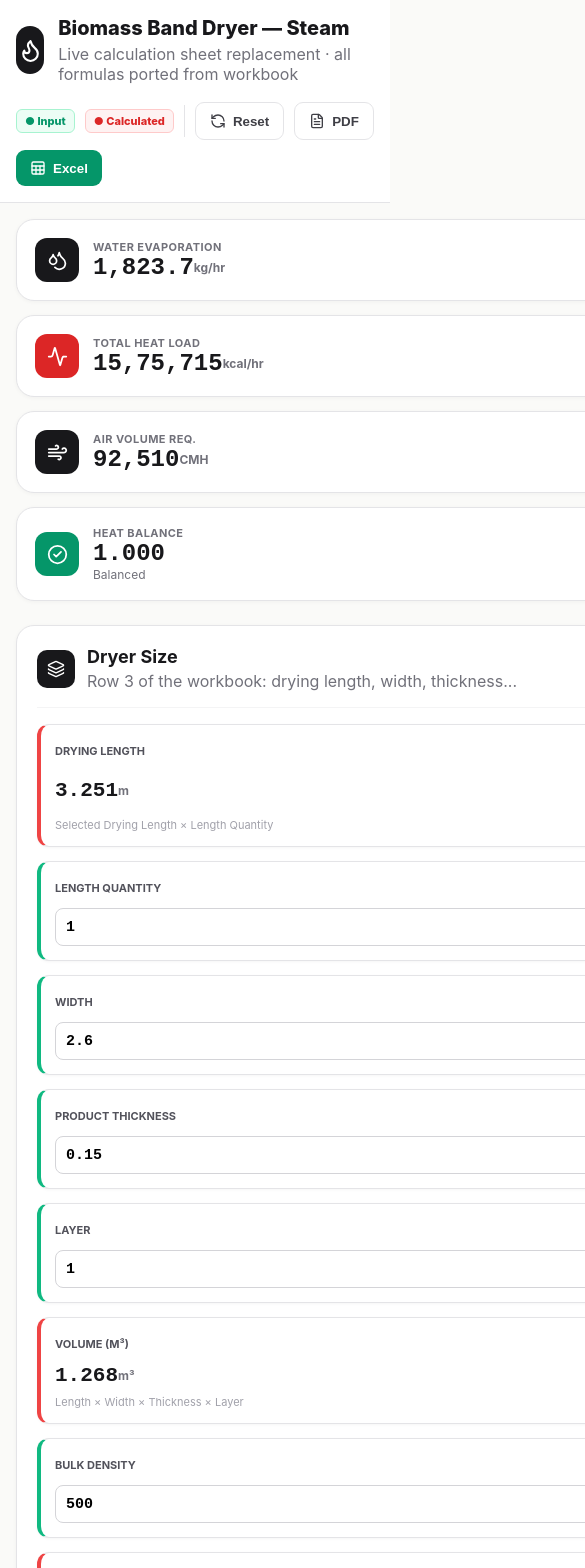
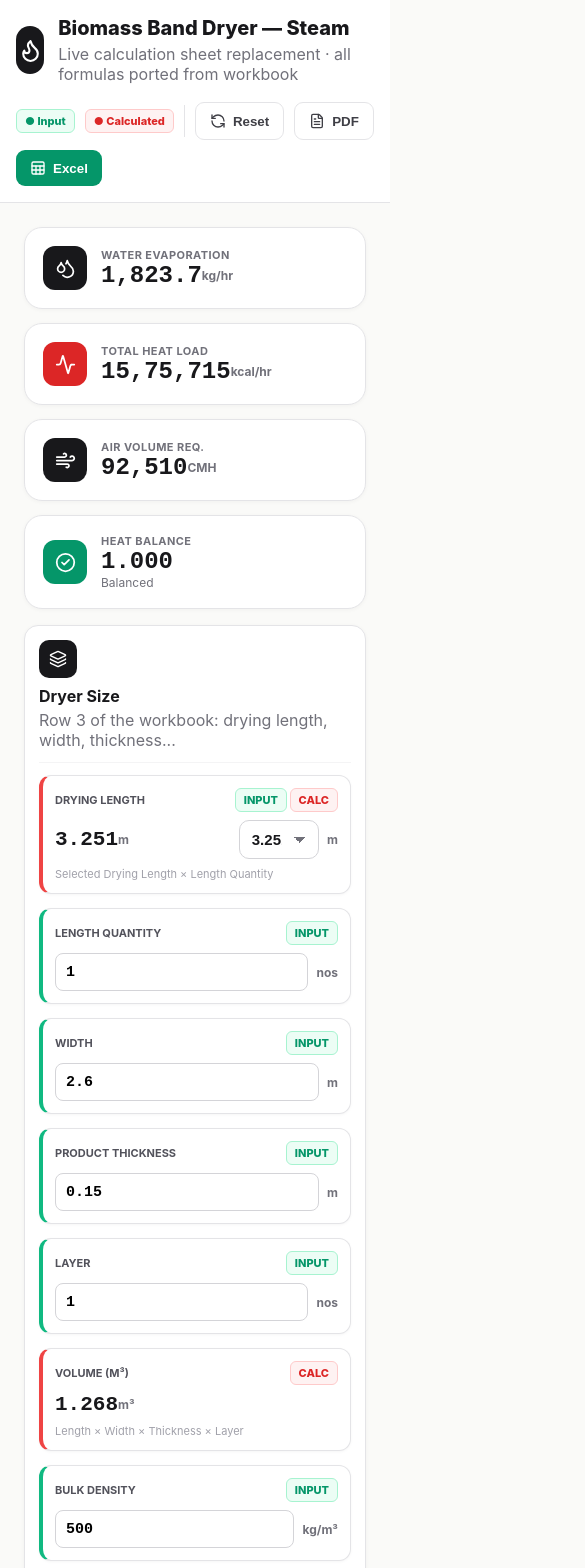
Before and after one commit to gemdrytech-stack/dryer-app-calculator, a React (Create React App) app: page / in a window 390 px wide. Shown: the top 1568 px of the page, 585 px wide, since content can reach past the window. Built offline with nearby package versions, Linux system fonts and the light colour scheme.

Commit message:
responsive

```diff
--- a/src/App.css
+++ b/src/App.css
@@ -396,8 +396,14 @@ th:first-child {
   .kpi-grid,
   .five-col,
   .three-col,
+  .six-col,
+  .four-col,
   .two-col-layout {
     grid-template-columns: repeat(2, 1fr);
+  }
+
+  .section-card {
+    padding: 18px; /* Slightly tighter padding */
   }
 }
 
@@ -406,11 +412,15 @@ th:first-child {
   .five-col,
   .three-col,
   .two-col,
+  .six-col,
+  .four-col,
   .two-col-layout {
     grid-template-columns: 1fr;
   }
 
-  .main-wrap,
+  .main-wrap{
+    display: block;
+  }
   .topbar-inner {
     padding: 16px;
   }
@@ -418,4 +428,28 @@ th:first-child {
   h1 {
     font-size: 20px;
   }
+
+   .section-card {
+    padding: 14px; /* Saves valuable screen width */
+    border-radius: 14px; /* Slightly softer corners for small screens */
+    margin-top: 16px;
+  }
+
+  .section-title-row {
+    flex-direction: column;
+    align-items: flex-start;
+    gap: 8px;
+    padding-bottom: 12px;
+    margin-bottom: 12px;
+  }
+
+  .section-title-row h2 {
+    font-size: 16px; /* Scales down header text size */
+  }
+
+  /* Stack fields inside the card nicely */
+  .field {
+    padding: 12px;
+  }
+
 }
--- a/src/App.js
+++ b/src/App.js
@@ -494,9 +494,9 @@ export default function App() {
           </div>
         </Section>
 
-        <div className="two-col-layout">
+        <div className="">
           <Section icon={Fuel} title="Fuel Consumption" subtitle="Consumption, direct heat and indirect heat from workbook multipliers.">
-            <div className="table-scroll">
+            <div className="table-scroll temp-table">
               <table>
                 <thead>
                   <tr>
```
